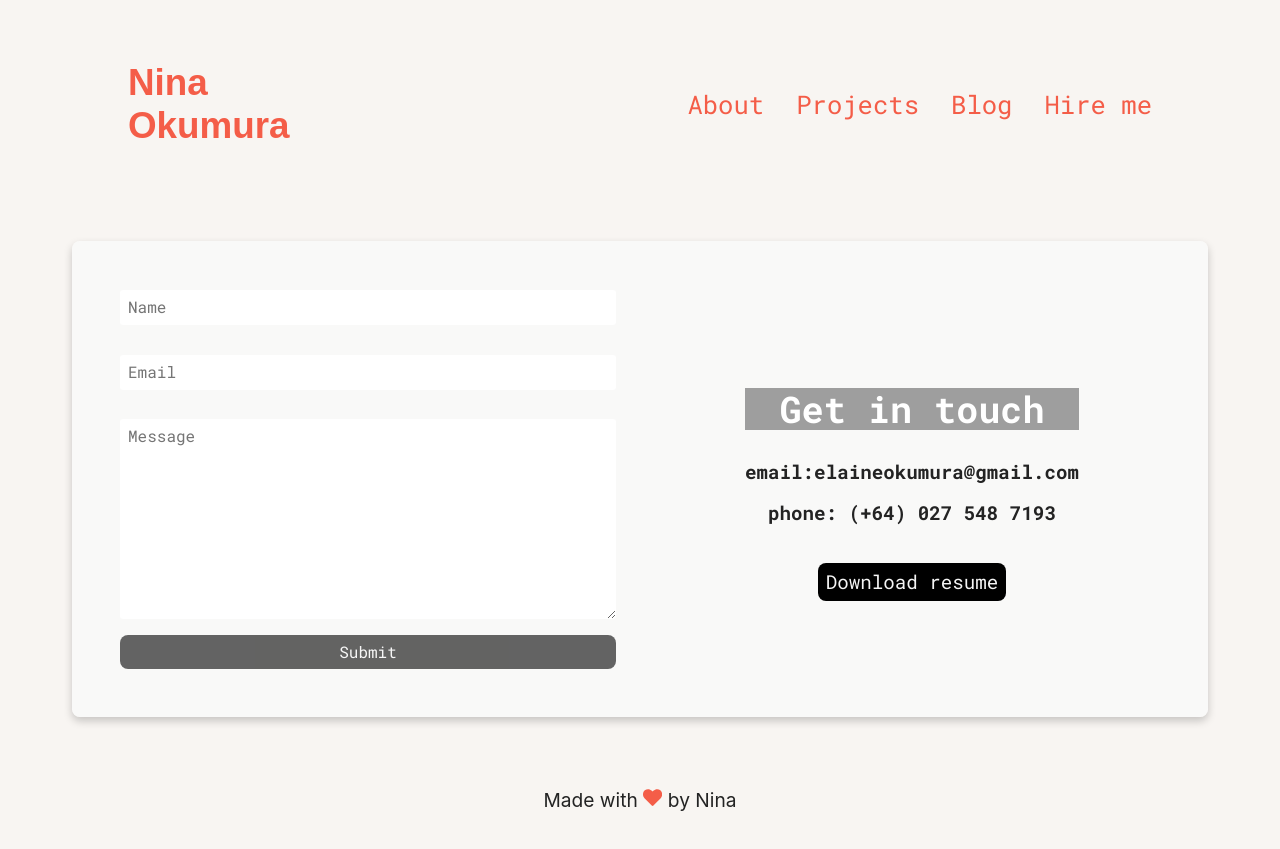
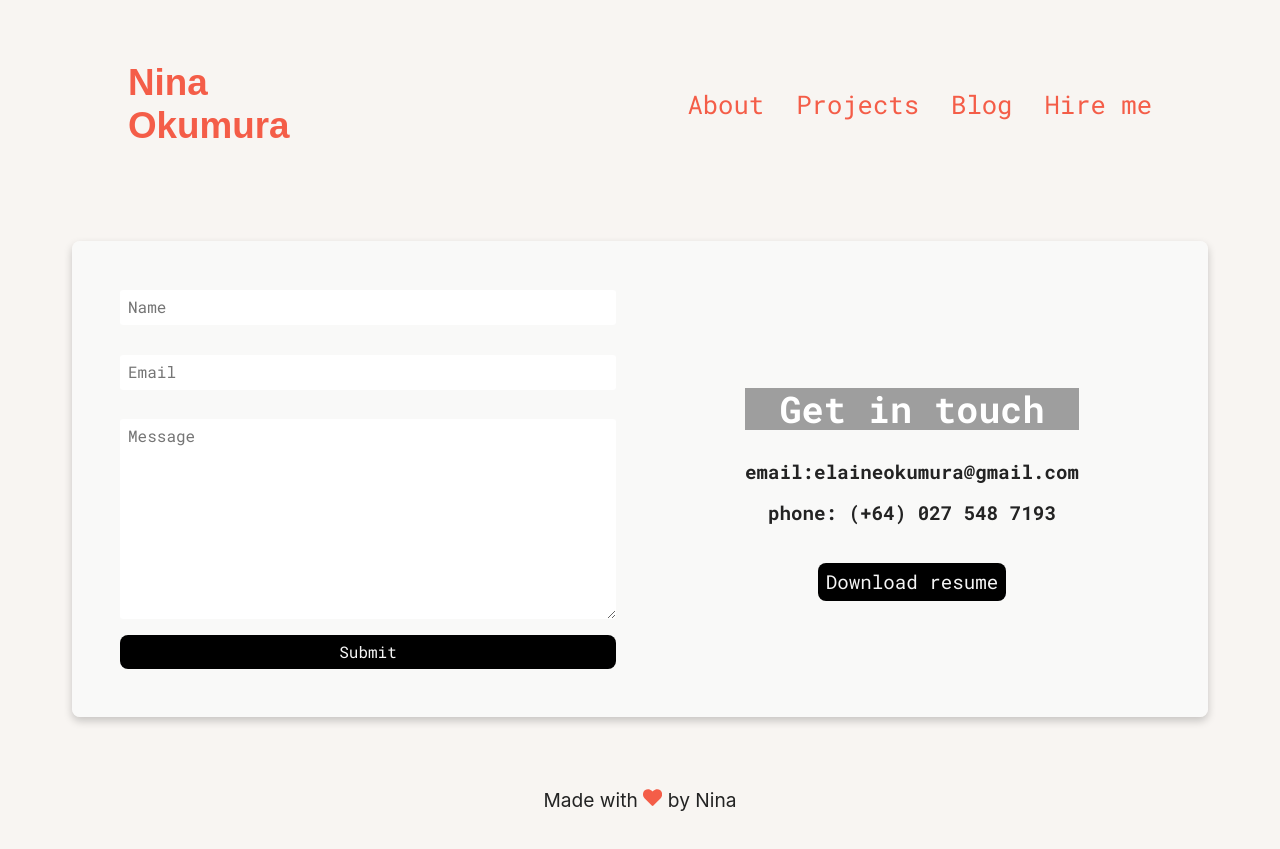
Before and after one commit to ninaokumura/portfolio-react, a React (Create React App) app: page /contact in a window 1280 px wide. Built offline with nearby package versions, Linux system fonts and the light colour scheme; grey boxes are pictures that could not be loaded.

Commit message:
config netlify form

```diff
--- a/src/components/form/form.jsx
+++ b/src/components/form/form.jsx
@@ -1,70 +1,26 @@
-import React, { useState, useMemo } from 'react';
+import React from 'react';
 
 import './form.css';
 
 function Form() {
-  const [name, setName] = useState('');
-  const [email, setEmail] = useState('');
-  const [message, setMessage] = useState('');
-
-  const handleNameChange = event => {
-    setName(event.target.value);
-  };
-
-  const handleEmailChange = event => {
-    setEmail(event.target.value);
-  };
-
-  const handleMessageChange = event => {
-    setMessage(event.target.value);
-  };
-
-  const handleSubmit = event => {
-    event.preventDefault();
-    const formData = { name, email, message };
-    console.log(formData);
-  };
-
-  const isFormValid = useMemo(() => {
-    if (name === '') {
-      return false;
-    }
-    if (email === '') {
-      return false;
-    }
-    if (message === '') {
-      return false;
-    }
-    return true;
-  }, [name, email, message]);
-
   return (
     <div className='form-container'>
       <div className='details-container'>
         <form
           className='form'
-          //  action='mailto:elaineokumura@gmail.com'
+          method='post'
+          name='contact'
           encType='text/plain'
-          onSubmit={handleSubmit}
+          data-netlify='true'
         >
+          <input type='hidden' name='form-name' value='contact' required />
+
           <label>
-            <input
-              name='name'
-              type='text'
-              placeholder='Name'
-              value={name}
-              onChange={handleNameChange}
-            />
+            <input name='name' type='text' placeholder='Name' required />
           </label>
           <br />
           <label>
-            <input
-              name='email'
-              type='email'
-              placeholder='Email'
-              value={email}
-              onChange={handleEmailChange}
-            />
+            <input name='email' type='email' placeholder='Email' required />
           </label>
           <br />
 
@@ -73,16 +29,10 @@ function Form() {
             placeholder='Message'
             rows='10'
             cols='30'
-            value={message}
-            onChange={handleMessageChange}
+            required
           ></textarea>
 
-          <input
-            className='submit-btn'
-            type='submit'
-            value='Submit'
-            disabled={!isFormValid}
-          />
+          <input className='submit-btn' type='submit' value='Submit' />
         </form>
         <div className='contact-info'>
           <h2>Get in touch</h2>
```
